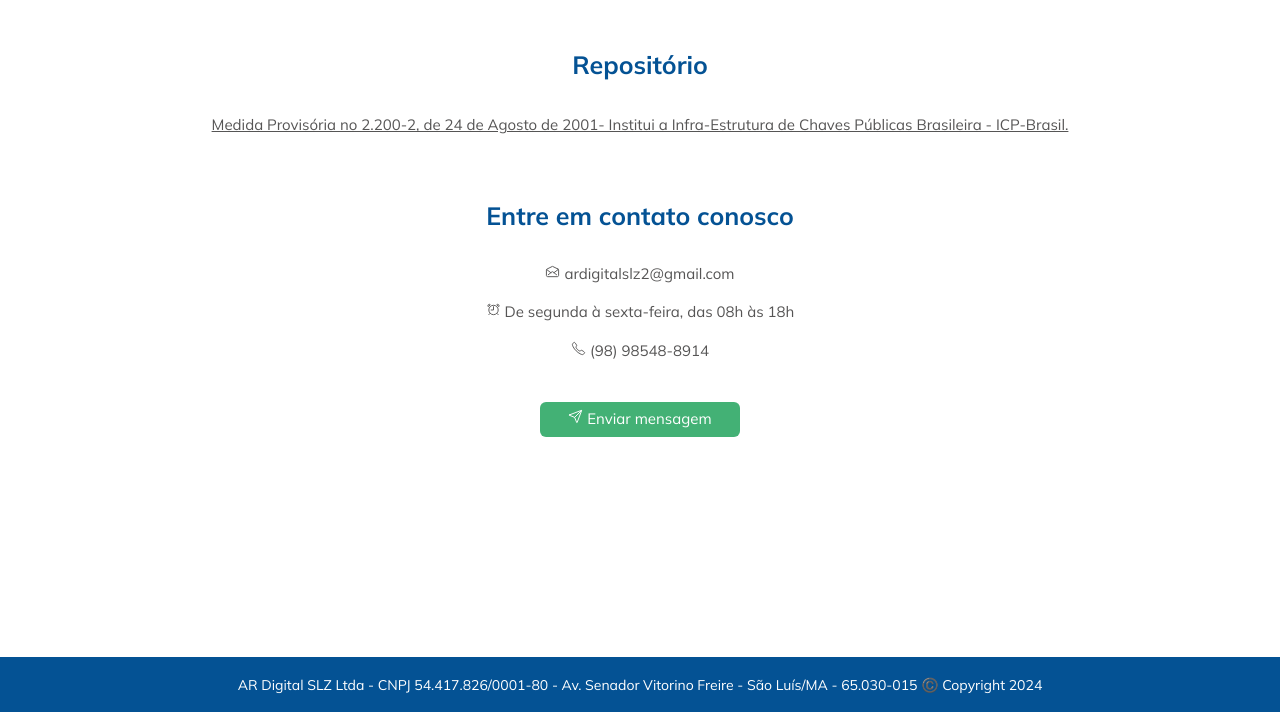
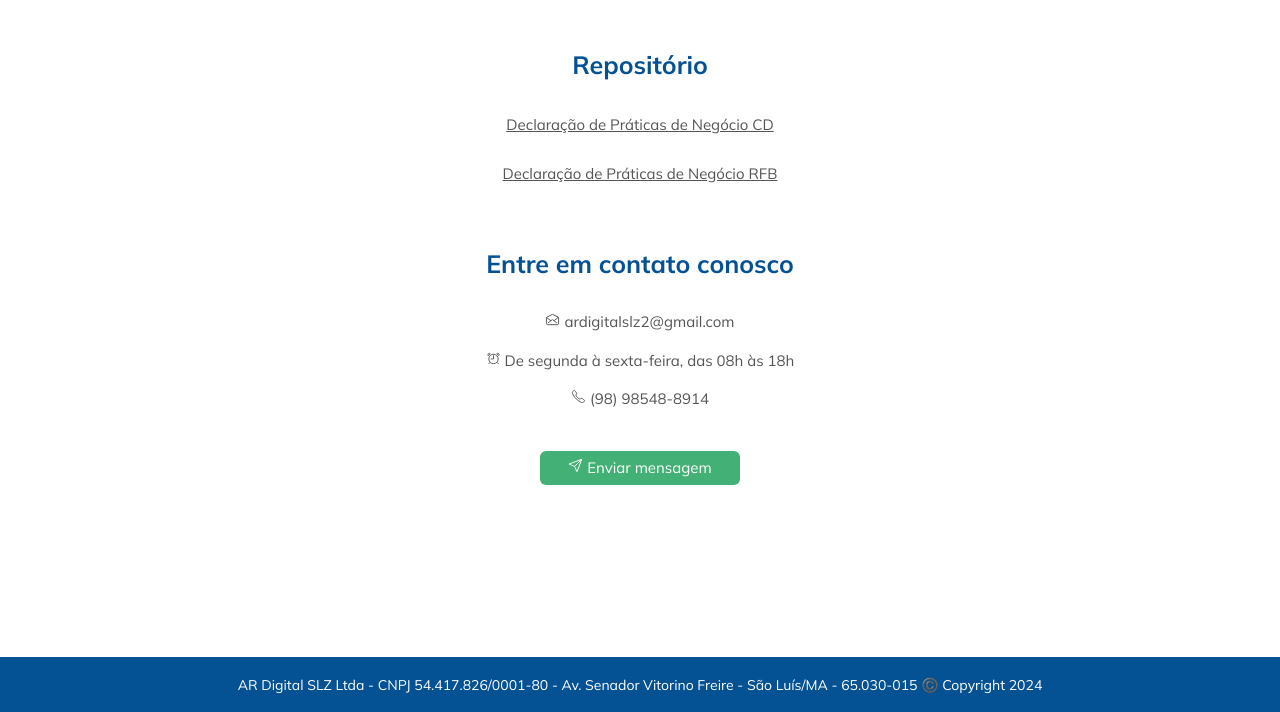
Before and after one commit to ardigitalslz/ardigital, a plain HTML site: page repositorio.html in a window 1280 px wide. Shown: the part 88-800 px from the top of the page. Drawn offline with nearby package versions, Linux system fonts and the light colour scheme.

Commit message:
Update repositorio.html

```diff
--- a/repositorio.html
+++ b/repositorio.html
@@ -35,7 +35,8 @@
     <main>
       <section class="repositorio">
           <h1>Repositório</h1> <br>
-          <a href="https://www.planalto.gov.br/ccivil_03/MPV/Antigas_2001/2200-2.htm" target="_blank">Medida Provisória no 2.200-2, de 24 de Agosto de 2001- Institui a Infra-Estrutura de Chaves Públicas Brasileira - ICP-Brasil.</a>
+          <a href="Declaração de Práticas de Negócio CD.pdf" target="_blank">Declaração de Práticas de Negócio CD</a> <br><br>
+          <a href="Declaração de Práticas de Negócio RFB.pdf" target="_blank">Declaração de Práticas de Negócio RFB</a>
       </section>
       <br>
       <section id="section-contato">
```
